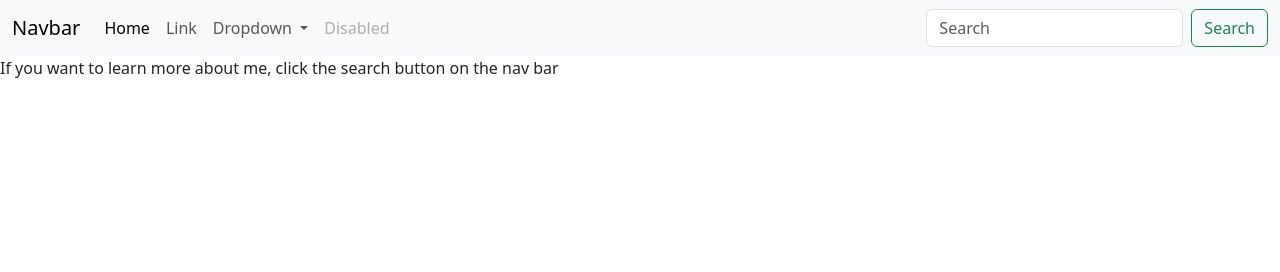
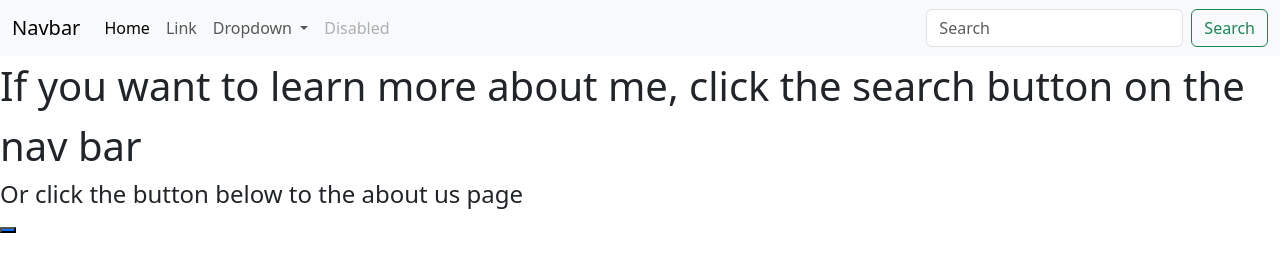
Before and after one commit to Zene8/gitcollab, a plain HTML site: page wilfred/wilfred.html in a window 1280 px wide. Drawn offline with nearby package versions, Linux system fonts and the light colour scheme.

Commit message:
Update wilfred.html

```diff
--- a/wilfred/wilfred.html
+++ b/wilfred/wilfred.html
@@ -46,7 +46,12 @@
     </nav>
 
     <div>
-        <label>If you want to learn more about me, click the search button on the nav bar</label>
+        <label class='fs-1'>If you want to learn more about me, click the search button on the nav bar</label>
+        <label class='fs-4'>Or click the button below to the about us page</label>
+        <form action='../khush/khush.html'>
+            <button class='submit bg-primary'></button>
+        </form>
+
     </div>
 
 </body>
```
